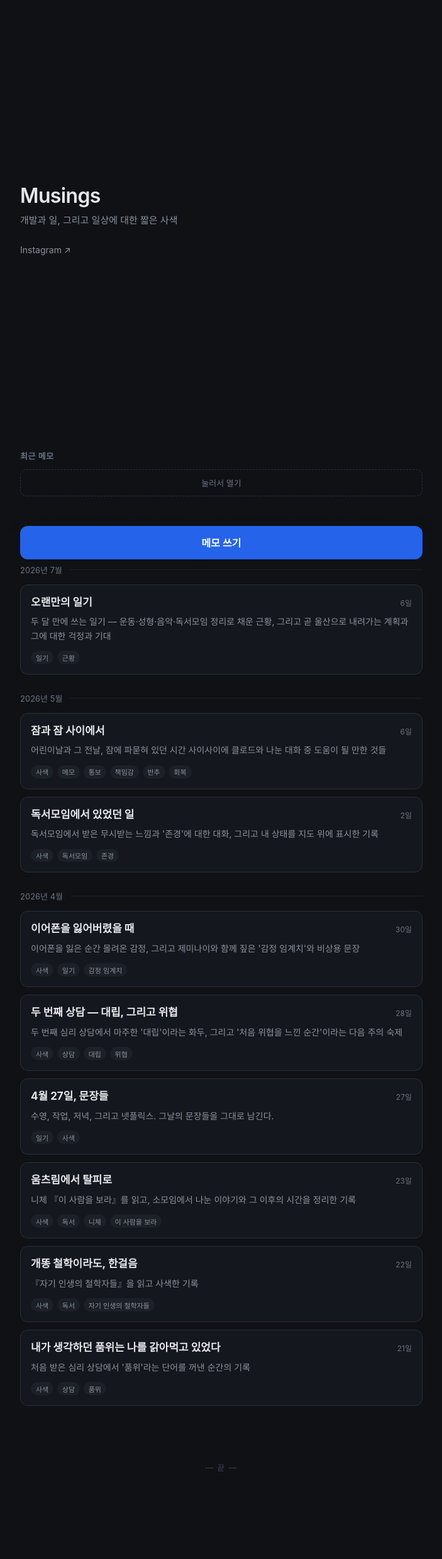
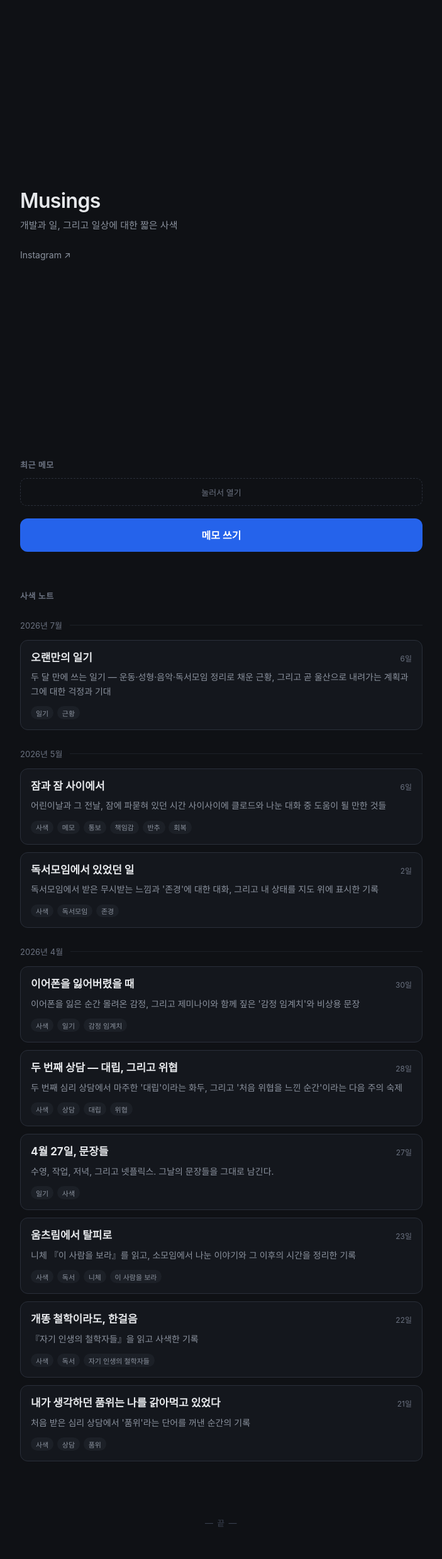
Before and after one commit to citron0137/app-musings, a Jekyll site: the page built from index.html, in a window 1280 px wide. Shown: the whole page at 63% size, without its empty margins (288-991 px from the left). Built offline with Jekyll 4.4.1, drawn with Linux system fonts in a browser that asks for light colours.

Commit message:
하단 고정 바 제거 — 메모 쓰기를 최근 메모 섹션 안으로
첫 화면이 '제목(중앙) + 최근 메모'로 끝나므로, 그 섹션 맨 아래가 이미 엄지 범위다.
화면에 영구히 떠 있는 버튼이 필요 없어졌다.

홈 화면 앱은 start_url=/?compose=1 이라 이 버튼을 거치지 않는다 —
브라우저로 열었을 때만 쓰인다. 거의 안 쓰는 것이 화면 아래를 계속 먹고 있었다.

스크롤 방향 감지 로직도 함께 제거 (더 이상 숨길 것이 없다).

```diff
--- a/index.html
+++ b/index.html
@@ -49,18 +49,16 @@
                          "Noto Sans KR", sans-serif;
             font-size: 16px;
             -webkit-font-smoothing: antialiased;
-            /* 하단 고정 바에 본문이 가리지 않도록 */
-            padding-bottom: calc(5.5rem + env(safe-area-inset-bottom));
+            padding-bottom: calc(1rem + env(safe-area-inset-bottom));
         }
         a { color: inherit; }
         main { max-width: 42rem; margin: 0 auto; padding: 0 1rem; }
 
-        /* 첫 화면 = 제목 + 최근 메모. 사색노트 목록은 스크롤해야 나온다.
-           하단 바(약 5rem)에 가리지 않도록 그만큼 뺀다. */
+        /* 첫 화면 = 제목 + 최근 메모 + 메모 쓰기. 사색노트 목록은 스크롤해야 나온다. */
         .first {
             display: flex;
             flex-direction: column;
-            min-height: calc(100dvh - 5.5rem);
+            min-height: 100dvh;
         }
         /* 여백이 이 사이트의 첫인상이다 — 제목 위아래 모두 넉넉하게. */
         header.top {
@@ -180,26 +178,6 @@
         .banner--pending { background: #3a2d0b; border: 1px solid #6b5410; color: #f0d78c; }
         .banner--expiry  { background: #3a1414; border: 1px solid #7a2323; color: #f3a9a9; }
 
-        /* 하단 고정 바 — 모든 조작은 엄지 범위 안에서 */
-        .dock {
-            position: fixed;
-            left: 0; right: 0; bottom: 0;
-            z-index: 40;
-            display: flex;
-            gap: 0.75rem;
-            max-width: 42rem;
-            margin: 0 auto;
-            padding: 0.75rem 1rem calc(0.75rem + env(safe-area-inset-bottom));
-            background: linear-gradient(to top, #0f1115 70%, rgba(15, 17, 21, 0));
-            transition: transform 0.22s ease, opacity 0.22s ease;
-        }
-        /* 스크롤을 내린다 = 읽는 중 → 버튼이 화면 아래를 차지할 이유가 없다.
-           위로 올리면 = 쓰려는 동작 → 다시 나타난다. */
-        .dock[data-hidden="1"] {
-            transform: translateY(120%);
-            opacity: 0;
-            pointer-events: none;
-        }
         button {
             font: inherit;
             border-radius: 0.75rem;
@@ -210,6 +188,7 @@
         .btn-primary { flex: 1; background: #2563eb; color: #fff; font-weight: 600; }
         .btn-primary:active { background: #1d4ed8; }
         .btn-primary:disabled { opacity: 0.45; }
+        .compose-btn { display: block; width: 100%; margin-top: 1.25rem; }
         .btn-ghost { background: #171a21; border-color: #2a2f3a; color: #aeb4bf; font-size: 0.875rem; }
         .btn-ghost:active { background: #1c2027; }
 
@@ -277,7 +256,7 @@
         #toast {
             position: fixed;
             left: 50%;
-            bottom: calc(5.5rem + env(safe-area-inset-bottom));
+            bottom: calc(2rem + env(safe-area-inset-bottom));
             transform: translateX(-50%);
             z-index: 60;
             background: #1c2027;
@@ -323,6 +302,11 @@
         <button type="button" class="memo-locked" id="recent-locked">눌러서 열기</button>
         <div id="recent-list"></div>
         <button type="button" class="memo-more" id="recent-more" hidden></button>
+
+        <!-- 첫 화면의 맨 아래 = 엄지가 가장 편한 곳.
+             홈 화면 앱은 start_url=/?compose=1 이라 이 버튼을 거치지 않는다 —
+             브라우저로 열었을 때를 위한 것이다. -->
+        <button type="button" class="btn-primary compose-btn" id="open-compose">메모 쓰기</button>
     </section>
 </div>
 
@@ -364,10 +348,6 @@
 </main>
 
 <footer>— 끝 —</footer>
-
-<nav class="dock">
-    <button id="open-compose" class="btn-primary">메모 쓰기</button>
-</nav>
 
 <div id="toast"></div>
 
```
Also changed, not shown: other parts of index.html (+2 -43 lines).
